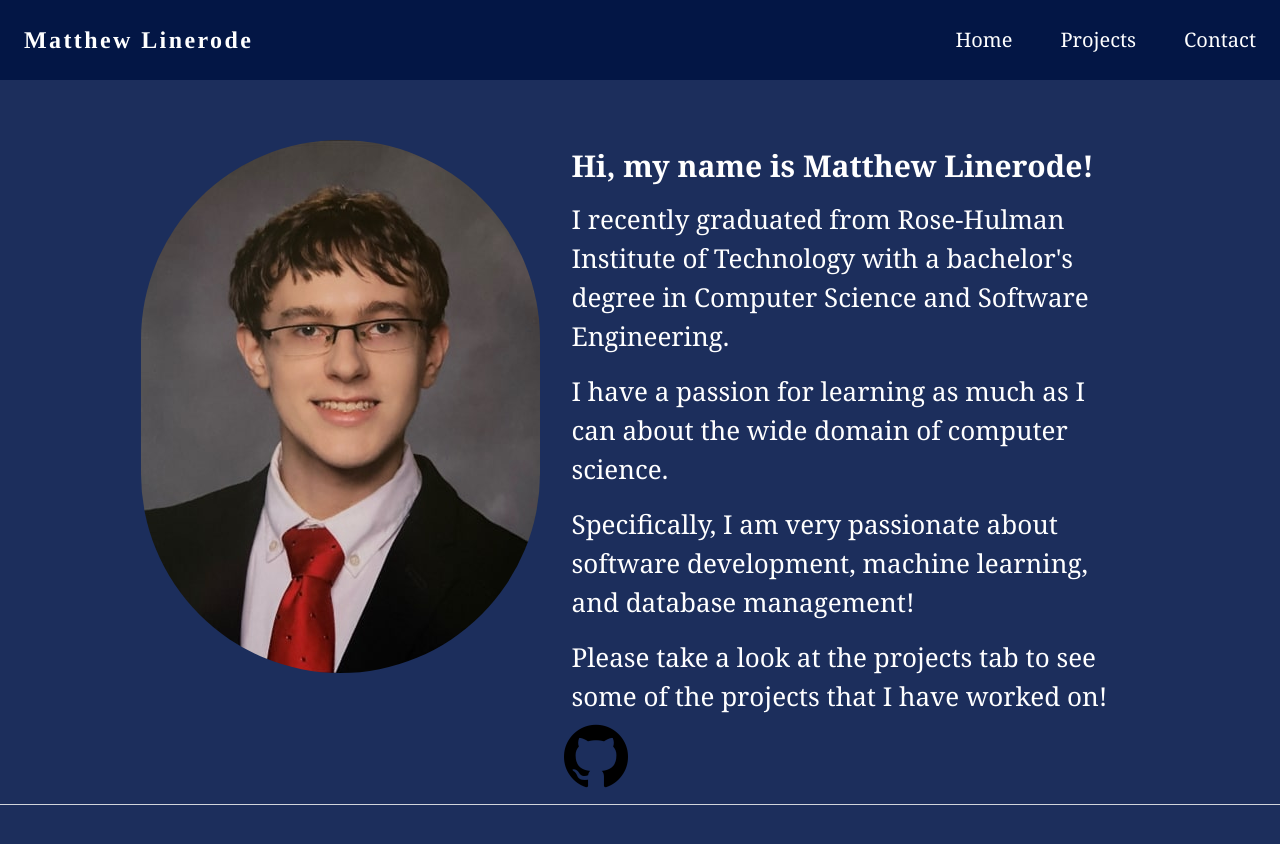
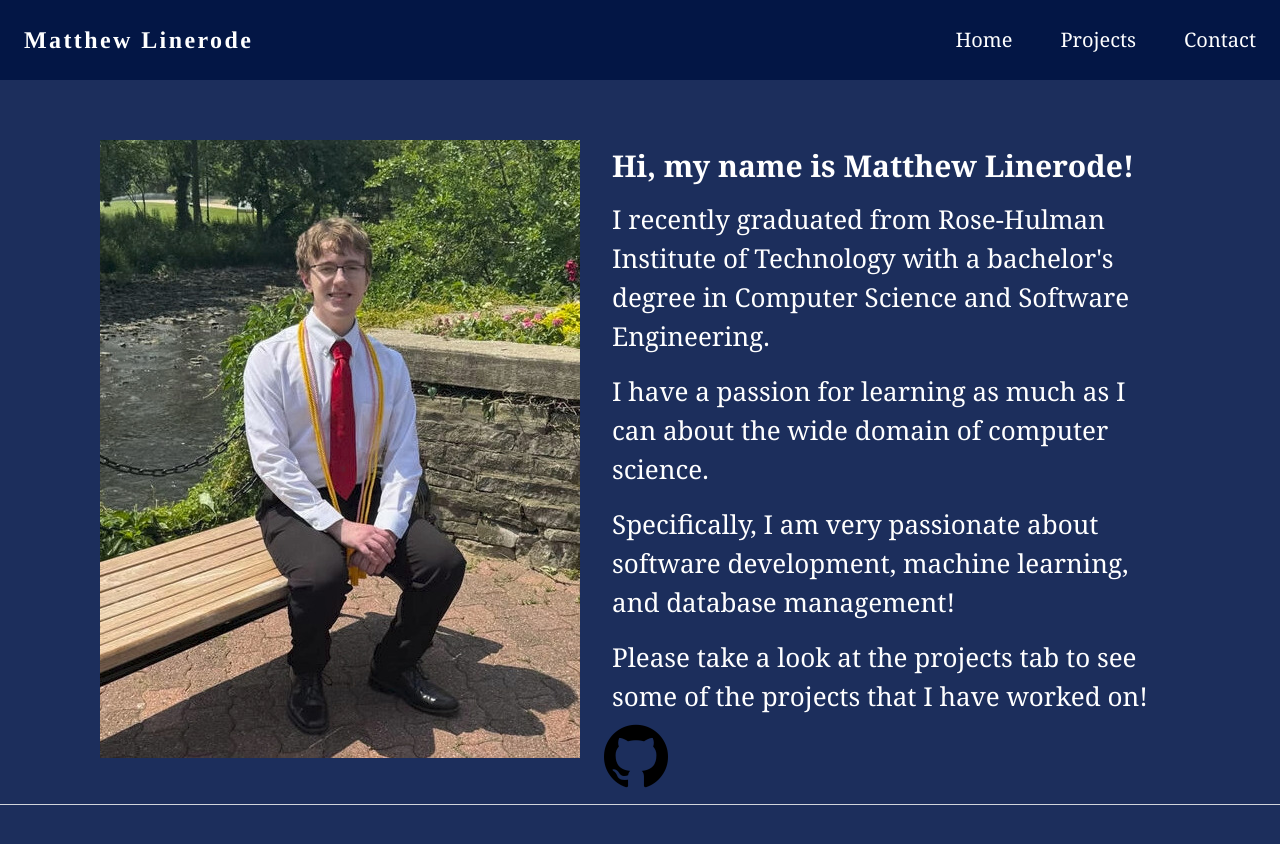
Before and after one commit to matthewlinerode/Personal-Website, a React (Create React App) app: page / in a window 1280 px wide. Shown: the top 844 px of the page. Built offline with nearby package versions, Linux system fonts and the light colour scheme.

Commit message:
Update mainpage photo

```diff
--- a/src/pages/Home.js
+++ b/src/pages/Home.js
@@ -1,4 +1,4 @@
-import pic from '../images/SeniorPhoto.jpg';
+import pic from '../images/WebsitePhoto.jpg';
 import githubLogo from '../images/github.png';
 import '../App.css';
 import { useEffect } from "react";
@@ -11,7 +11,7 @@ function Home() {
     <div className="Home">
       <header className="App-header">
       <div className="profile-container flex flex-col md:flex-row items-center md:items-start space-y-6 md:space-y-0 md:space-x-6 px-4">
-        <img src={pic} className="rounded-full" alt="Me!" />
+        <img src={pic} className="scale" alt="Me!" />
         <div className="profile-text max-w-xl">
           <p className="text-left font-semibold text-3xl p-2 font-[georgia]">
             Hi, my name is Matthew Linerode!
```
Also changed, not shown: src/images/SeniorPhoto.jpg (deleted), src/images/WebsitePhoto.jpg (added).
